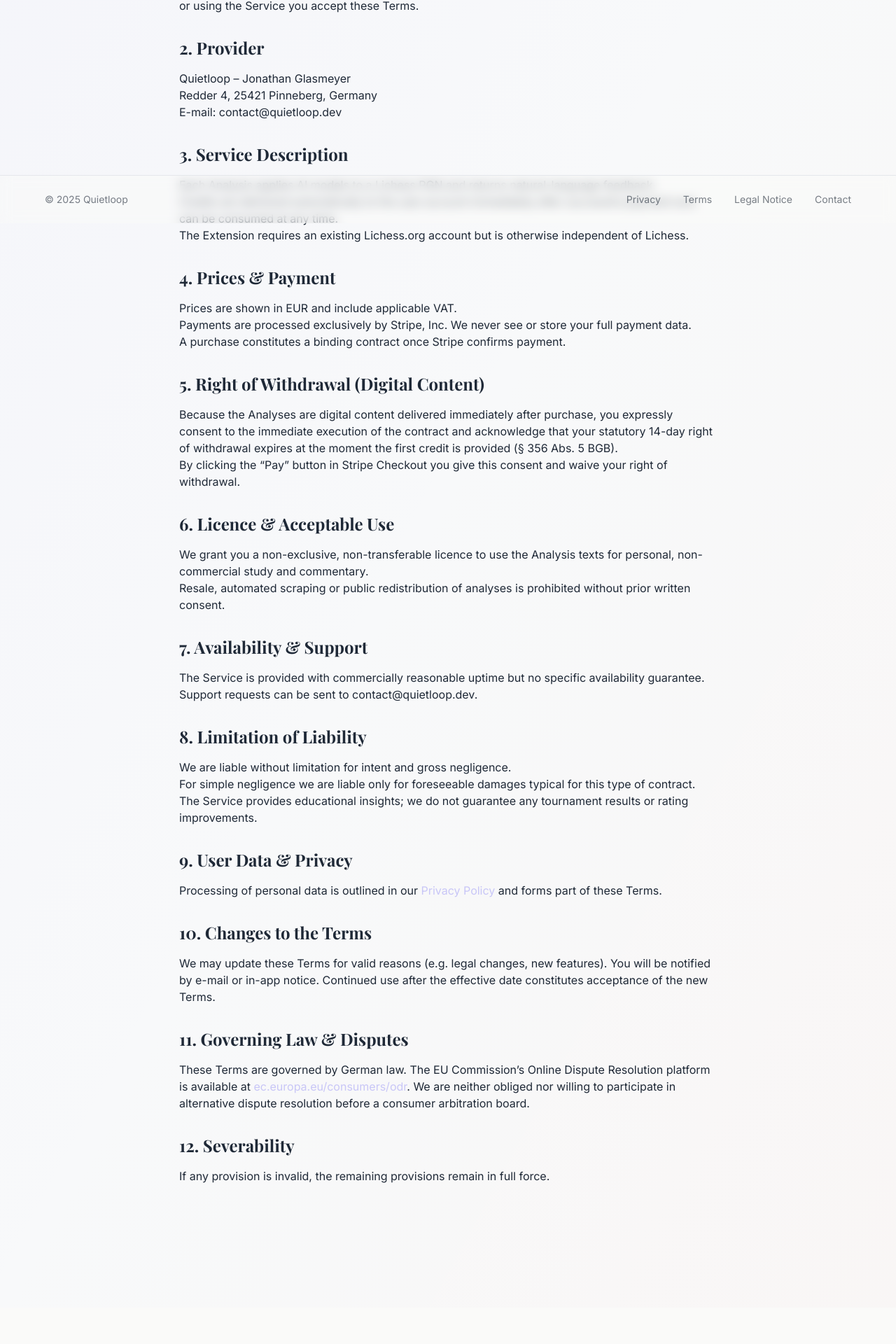
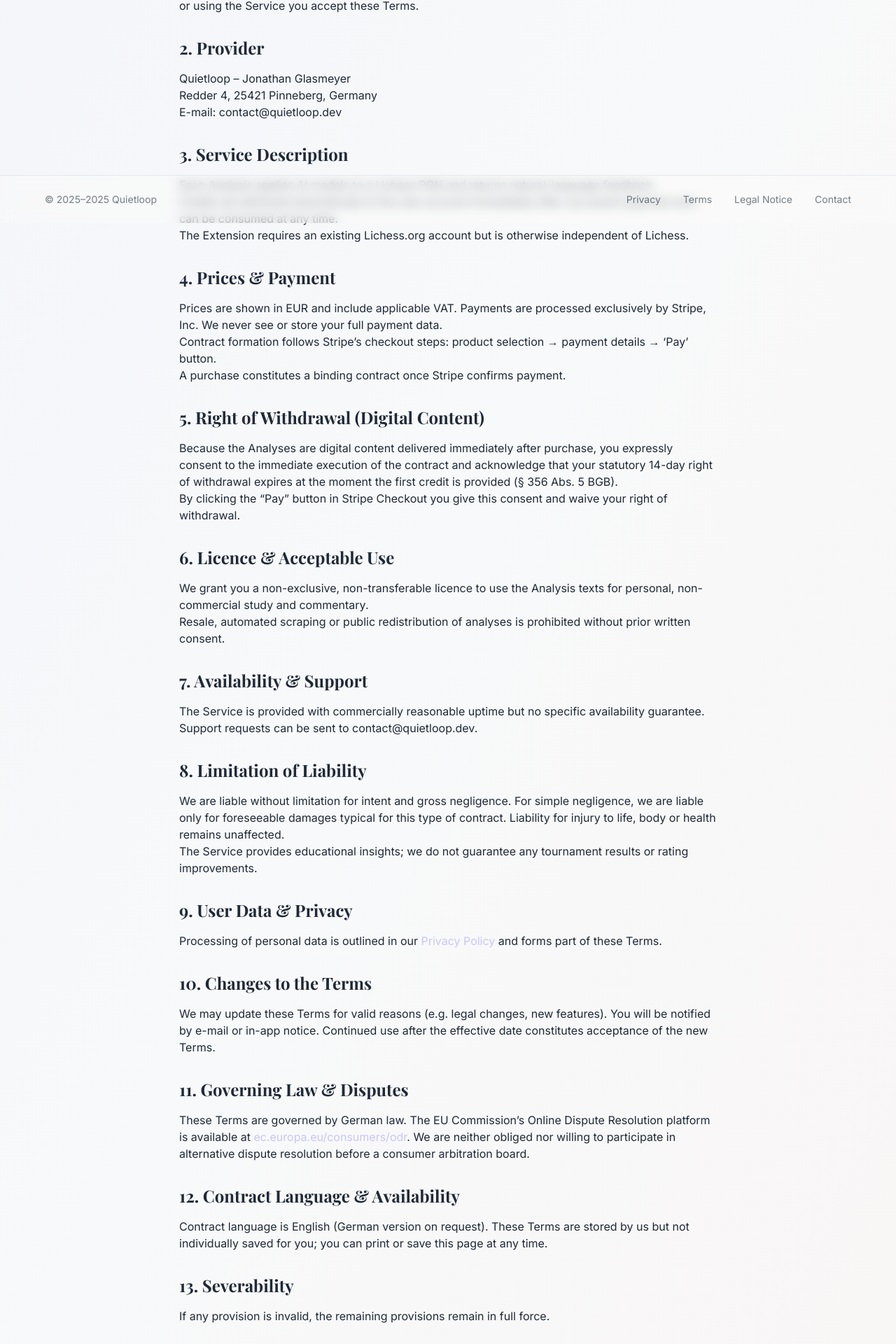
Before and after one commit to jonathanglasmeyer/quietloop-site, a Next.js app: page /terms in a window 1280 px wide. Shown: the part 481-2401 px from the top of the page at 70% size. Before the commit the page ends 2349 px from the top, so only its background shows below. Built offline with nearby package versions, Linux system fonts and the light colour scheme.

Commit message:
refactor: update terms of service and footer copyright year format

```diff
--- a/app/terms/page.tsx
+++ b/app/terms/page.tsx
@@ -64,10 +64,12 @@ export default function TermsPage() {
             <section className="mb-8">
               <h2 className="text-2xl font-serif font-medium mb-4">4. Prices & Payment</h2>
               <p>
-                Prices are shown in EUR and include applicable VAT.
+                Prices are shown in EUR and include applicable VAT. Payments are processed exclusively by Stripe, Inc.
+                We never see or store your full payment data.
               </p>
               <p>
-                Payments are processed exclusively by Stripe, Inc. We never see or store your full payment data.
+                Contract formation follows Stripe’s checkout steps: product selection → payment details → ‘Pay’ button.
+
               </p>
               <p>
                 A purchase constitutes a binding contract once Stripe confirms payment.
@@ -104,10 +106,7 @@ export default function TermsPage() {
             <section className="mb-8">
               <h2 className="text-2xl font-serif font-medium mb-4">8. Limitation of Liability</h2>
               <p>
-                We are liable without limitation for intent and gross negligence.
-              </p>
-              <p>
-                For simple negligence we are liable only for foreseeable damages typical for this type of contract.
+                We are liable without limitation for intent and gross negligence. For simple negligence, we are liable only for foreseeable damages typical for this type of contract. Liability for injury to life, body or health remains unaffected.
               </p>
               <p>
                 The Service provides educational insights; we do not guarantee any tournament results or rating improvements.
@@ -136,7 +135,14 @@ export default function TermsPage() {
             </section>
 
             <section className="mb-8">
-              <h2 className="text-2xl font-serif font-medium mb-4">12. Severability</h2>
+              <h2 className="text-2xl font-serif font-medium mb-4">12. Contract Language & Availability</h2>
+              <p>
+                Contract language is English (German version on request). These Terms are stored by us but not individually saved for you; you can print or save this page at any time.
+              </p>
+            </section>
+
+            <section className="mb-8">
+              <h2 className="text-2xl font-serif font-medium mb-4">13. Severability</h2>
               <p>
                 If any provision is invalid, the remaining provisions remain in full force.
               </p>
--- a/components/Footer.tsx
+++ b/components/Footer.tsx
@@ -4,7 +4,7 @@ export default function Footer() {
   return (
     <footer className="px-6 py-6 bg-background/45 backdrop-blur border-t border-grey fixed bottom-0 left-0 right-0 z-40">
       <div className="max-w-6xl mx-auto flex flex-col md:flex-row items-center justify-between gap-6">
-        <span className="text-sm text-foreground/60">© {new Date().getFullYear()} Quietloop</span>
+        <span className="text-sm text-foreground/60">© 2025–{new Date().getFullYear()} Quietloop</span>
         <div className="flex items-center gap-8">
           <Link href="/privacy" className="text-sm text-foreground/60 hover:text-foreground transition-colors">
             Privacy
```
